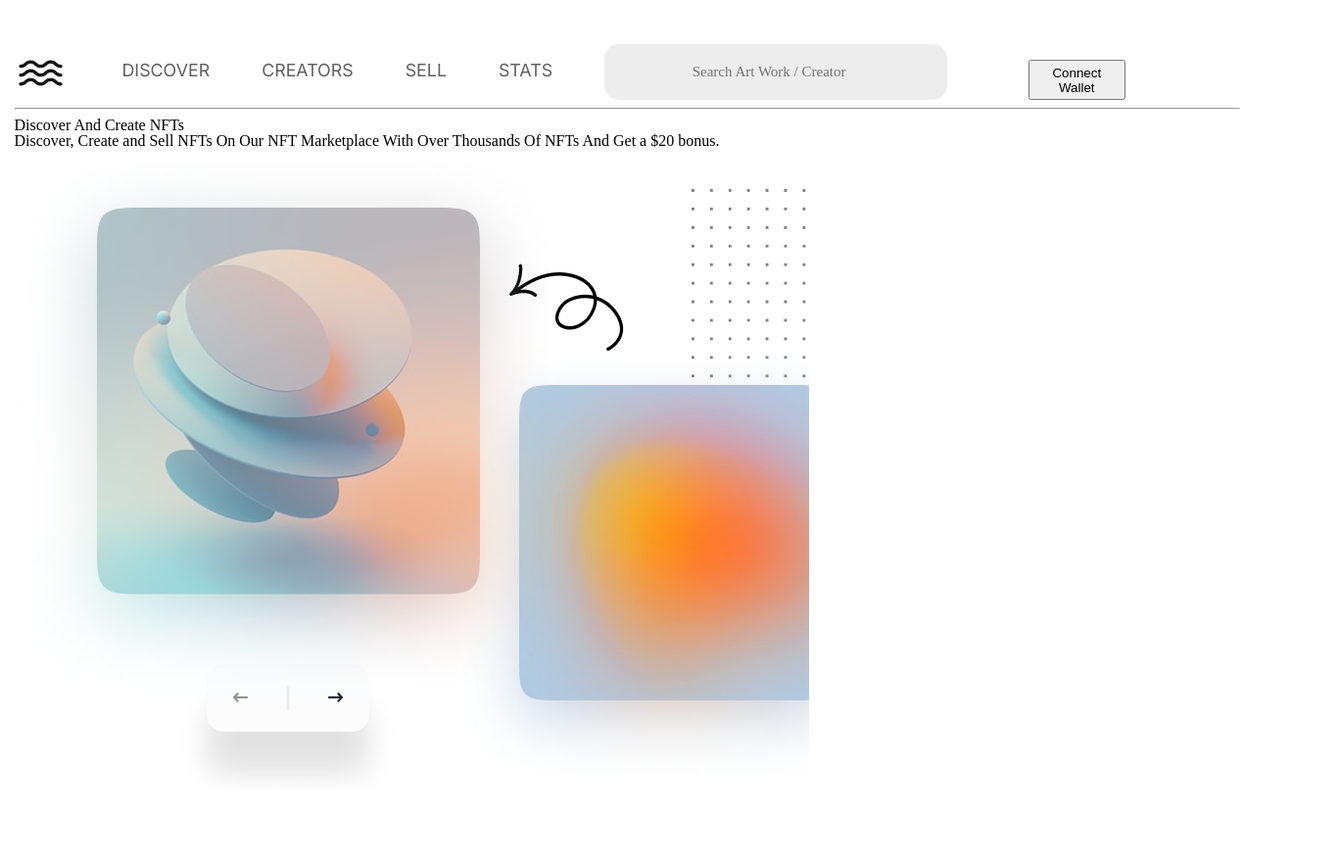
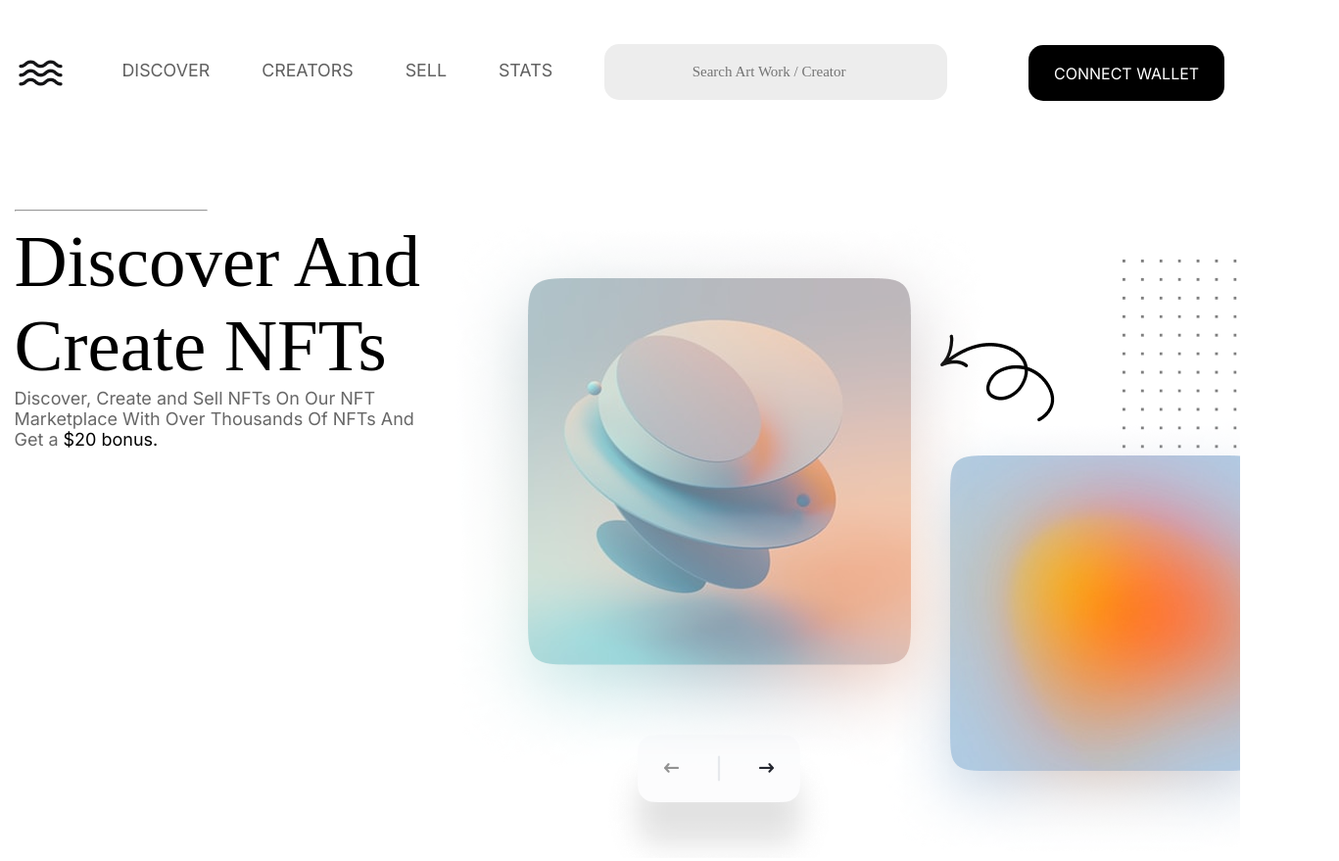
Before and after one commit to scorppavel/scorppavel.github.io, a plain HTML site: page index.html in a window 1280 px wide. Shown: the whole page at 98% size, 1367 px wide, since content can reach past the window. Before the commit the page ends 807 px from the top, so only its background shows below. Drawn offline with Linux system fonts and the light colour scheme.

Commit message:
change style ofr action title

```diff
--- a/index.html
+++ b/index.html
@@ -43,11 +43,14 @@
         <section class="center">
             <hr>
             <div class="center-calltoaction">
-                Discover And Create NFTs
-                <p class="calltoaction-text">
-                    Discover, Create and Sell NFTs On Our NFT Marketplace With Over Thousands Of NFTs And Get a $20
-                    bonus.
-                </p>
+                <div class="calltoaction-title">
+                    <p class="center-title">Discover And <br> Create NFTs</p>
+                    <p class="calltoaction-text">
+                        Discover, Create and Sell NFTs On Our NFT Marketplace With Over Thousands Of NFTs And Get a
+                        <span>$20
+                            bonus.</span>
+                    </p>
+                </div>
                 <div class="calltoaction-image">
                     <img src="/img/Hero Header.png" alt="#">
                 </div>
--- a/style/style.css
+++ b/style/style.css
@@ -91,3 +91,39 @@ input {
 	color: #C2C3CB;
 	text-align: center;
 }
+
+.btn {
+	width: 200px;
+	height: 57px;
+	background-color: black;
+	border-radius: 15px;
+	border: none;
+	color: #ffff;
+	font: 16px "inter", bold;
+	text-align: center;
+	text-transform: uppercase;
+	margin-top: -15px;
+}
+
+hr {
+	margin-top: 111px;
+	max-width: 195px; margin-left:0;
+}
+
+.center-calltoaction {
+	display: flex;
+}
+
+.center-title {
+	color: black;
+	font: 75px "Popins",bold;
+}
+
+.calltoaction-text {
+	color: #676767;
+	font: 18px "inter";
+}
+
+span {
+	color: #000;
+}
```
